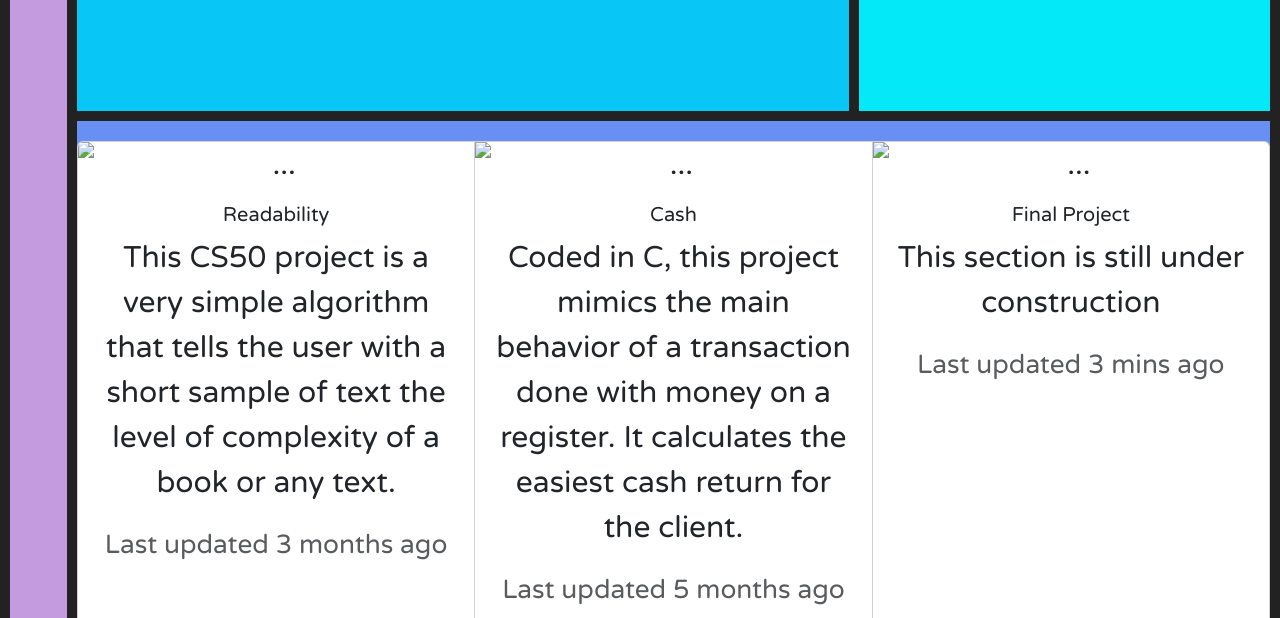
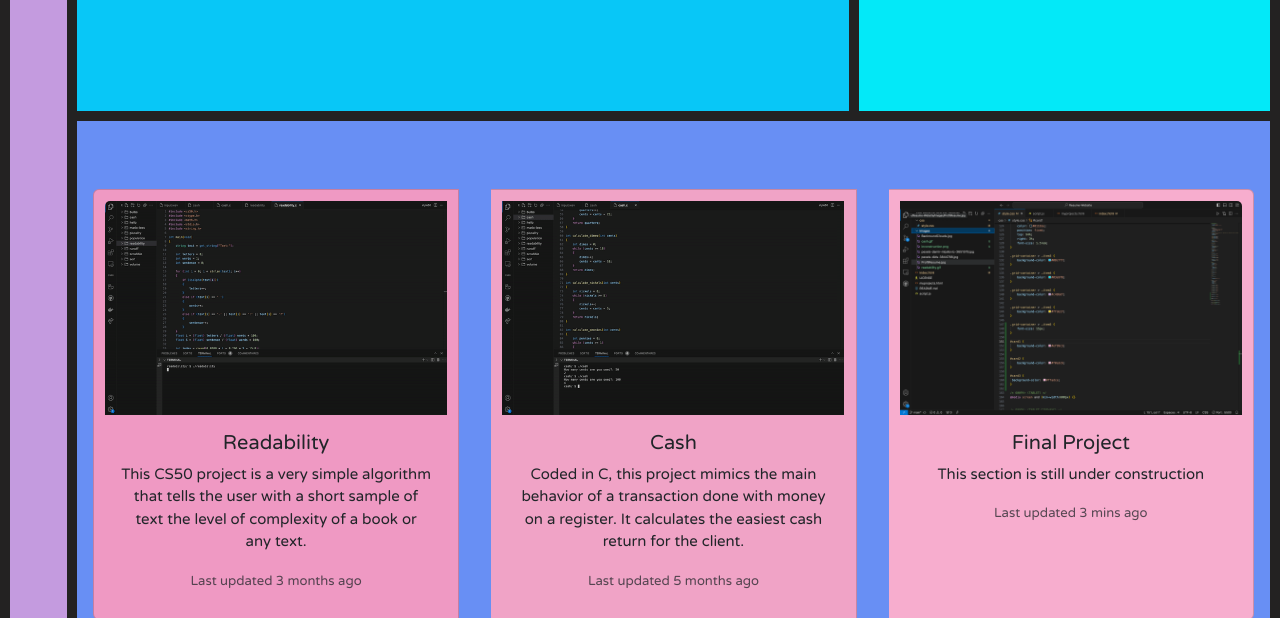
Before and after one commit to DereckBelanger/Resume-Website, a plain HTML site: page index.html in a window 1280 px wide. Shown: the part 1150-1768 px from the top of the page. Drawn offline with nearby package versions, Linux system fonts and the light colour scheme.

Commit message:
added media, styled cards --> to link

```diff
--- a/css/style.css
+++ b/css/style.css
@@ -144,6 +144,28 @@ li {
     background-color: #ffde17;
 }
 
+.grid-container > .item5 {
+    font-size: 15px;
+}
+
+#card1 {
+    background-color: #ef99c3;
+}
+
+#card2 {
+    background-color: #f0a3c6;
+}
+
+#card3 {
+ background-color: #f7adce;
+}
+
+#card1, #card2, #card3 {
+    padding: 0.7rem;
+    margin-left: 1rem;
+    margin-right: 1rem;
+    margin-top: 3rem;
+}
 /* 600PX+ (TABLET) */
 @media screen and (min-width:600px) {}
 
--- a/index.html
+++ b/index.html
@@ -89,8 +89,8 @@
         </section>
         <footer class="item5">
             <div class="card-group">
-                <div class="card">
-                  <img src="..." class="card-img-top" alt="...">
+                <div class="card" id="card1">
+                  <img src="images/readability.gif" class="card-img-top" alt="...">
                   <div class="card-body">
                     <h5 class="card-title">Readability</h5>
                     <p class="card-text">This CS50 project is a very simple algorithm that tells the user with a short sample
@@ -98,8 +98,8 @@
                     <p class="card-text"><small class="text-body-secondary">Last updated 3 months ago</small></p>
                   </div>
                 </div>
-                <div class="card">
-                  <img src="..." class="card-img-top" alt="...">
+                <div class="card" id="card2">
+                  <img src="images/cash.gif" class="card-img-top" alt="...">
                   <div class="card-body">
                     <h5 class="card-title">Cash</h5>
                     <p class="card-text">Coded in C, this project mimics the main behavior of a transaction done
@@ -107,8 +107,8 @@
                     <p class="card-text"><small class="text-body-secondary">Last updated 5 months ago</small></p>
                   </div>
                 </div>
-                <div class="card">
-                  <img src="..." class="card-img-top" alt="...">
+                <div class="card" id="card3">
+                  <img src="images/construction.png" class="card-img-top" alt="vscode overview">
                   <div class="card-body">
                     <h5 class="card-title">Final Project</h5>
                     <p class="card-text">This section is still under construction</p>
```
Also changed, not shown: images/cash.gif (added), images/construction.png (added), images/inconstruction.png (added), images/readability.gif (added).
